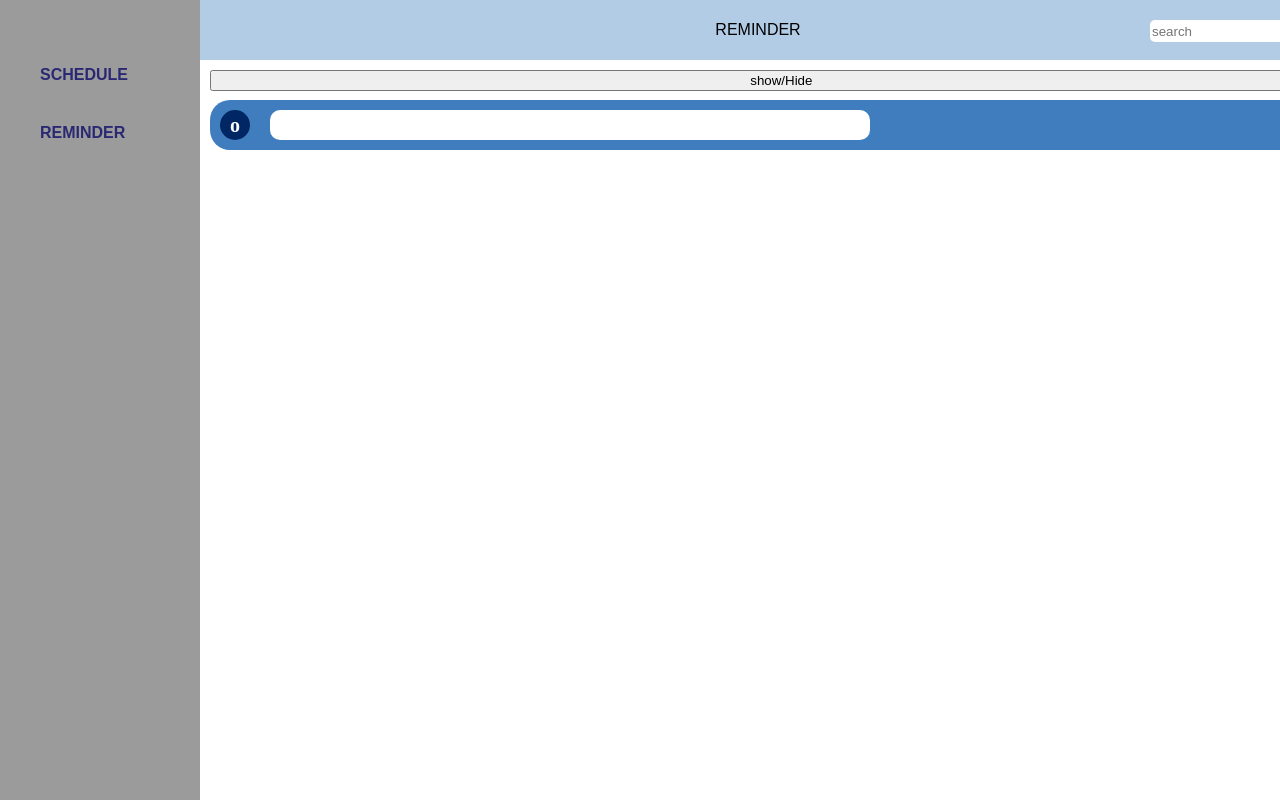
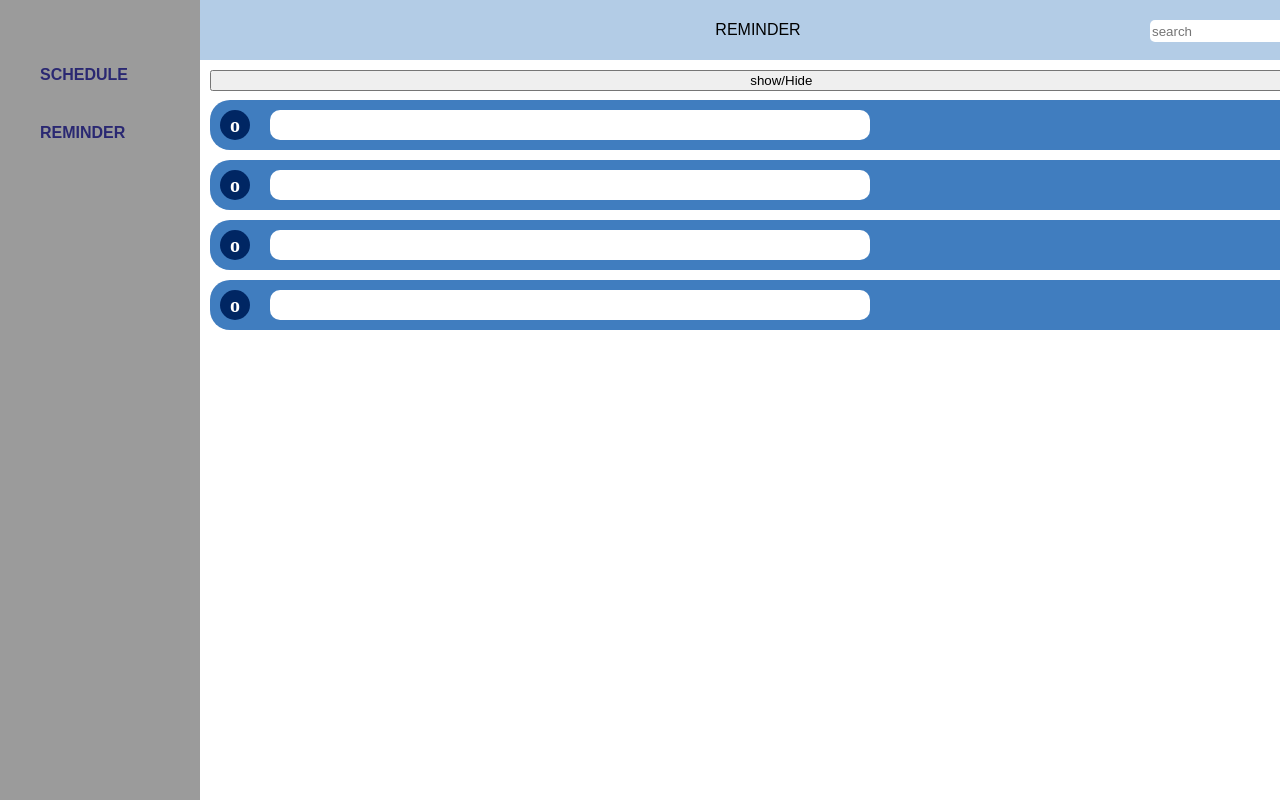
Before and after one commit to hrishikeshsoman/ReminderApp, a plain HTML site: page index.html in a window 1280 px wide. Drawn offline with Linux system fonts and the light colour scheme.

Commit message:
The functionality of basic ui added

```diff
--- a/index.html
+++ b/index.html
@@ -1,8 +1,8 @@
 <!DOCTYPE html>
 <html>
 <head>
-	<title>Reminder</title>
-	<link rel="stylesheet" type="text/css" href="./assets/css/reminder.css">
+  <title>Reminder</title>
+  <link rel="stylesheet" type="text/css" href="./assets/css/reminder.css">
 </head>
 <body>
 <div class="fixedHeader">
@@ -10,34 +10,20 @@
 
    <input type="textfield" placeholder="search" class="searchField"></input>
 
-   <div id = "add" class="addButton">
+   <div id = "add" onclick="addObject(this)" class="addButton">
    +</div>
 
 </div>
 <div class="navBar">
 <ul>
-	<li>SCHEDULE</li>
-	<li>REMINDER</li>
+  <li>SCHEDULE</li>
+  <li>REMINDER</li>
 </ul>
 </div>
 <div id = "container" class="containerDiv">
      <button class="toggleButton">show/Hide</button>
-     <div class="contentDiv">
-         <div class="completedButtonDiv">
-             o
-         </div>
-
-         <div class="textContainer">
-             <input type="textfield" class="reminderField"></input>
-         </div>
-
-         <div class="deleteButtonDiv">
-             -
-         </div>
-
-     </div>
 
 </div>
-<script src=""></script>
+<script src="./js/uimanipulation.js"></script>
 </body>
 </html>
--- a/js/uimanipulation.js
+++ b/js/uimanipulation.js
@@ -0,0 +1,55 @@
+var index=0;
+window.onload=function(){
+    while(index < 4){// 4 dummy values
+           addObject();
+    }
+}
+
+function addObject(event) {
+     if(!event||event.id=="add"||event.keyCode == 13) {
+            var contentDiv = document.createElement('Div');
+            contentDiv.id = "content";
+            contentDiv.className = "contentDiv";
+
+            var buttonDiv = document.createElement('Div');
+            buttonDiv.id = "button";
+            buttonDiv.className = "buttonDiv";
+            contentDiv.appendChild(buttonDiv);
+
+            var textDiv = document.createElement('Div');
+            textDiv.id = "text";
+            textDiv.className = "textContainer";
+            contentDiv.appendChild(textDiv);
+
+            var textField = document.createElement('Input');
+            textField.id = "textfield";
+            textField.className = "reminderField";
+            textField.setAttribute("type","text");
+            textField.setAttribute("id",index);
+            textField.setAttribute("onkeydown","addObject(event)");
+            textField.setAttribute("onblur","save(this)");
+            textDiv.appendChild(textField);
+
+            var completedButton = document.createElement('Div');
+            completedButton.className = "completedButtonDiv";
+            completedButton.innerHTML = "o";
+            completedButton.setAttribute("onclick","removeObject(this)");
+            contentDiv.appendChild(completedButton);
+
+            var deleteButton = document.createElement('Div');
+            deleteButton.className = "deleteButtonDiv";
+            deleteButton.innerHTML="-";
+            deleteButton.setAttribute("onclick","removeObject(this)");
+            contentDiv.appendChild(deleteButton);
+
+            document.getElementById('container').appendChild(contentDiv);
+
+            index++;
+        }
+
+
+}
+
+function removeObject(element){
+    element.parentNode.parentNode.removeChild(element.parentNode);
+}
```
